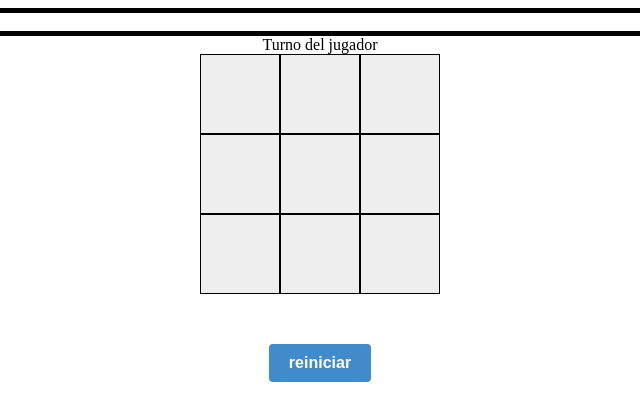
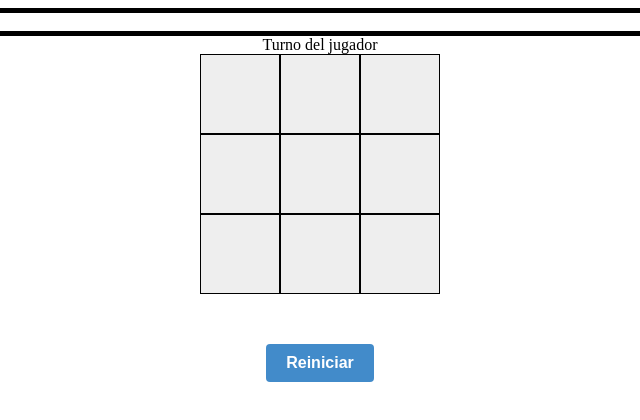
Before and after one commit to fedetz1/Proyecto-TaTeTi, a plain HTML site: page index.html in a window 1280 px wide. Shown: the full height of the page, 320-960 px from the left. Drawn offline with Linux system fonts and the light colour scheme.

Commit message:
ultimo commit

```diff
--- a/index.html
+++ b/index.html
@@ -16,7 +16,7 @@
     </div>
     <div class="caja-boton">
         <button class="reiniciar" onclick="comienzoPartida()">
-            reiniciar
+            Reiniciar
         </button>
     </div>
     <script src="script.js"></script>
--- a/script.js
+++ b/script.js
@@ -158,11 +158,6 @@ function terminarPartida() {
 }
 
 
-
-
-
-
-
 function buscarJugadaGanadora(jugador) {
     // Verificar filas
     for (let i = 0; i < 3; i++) {
```
